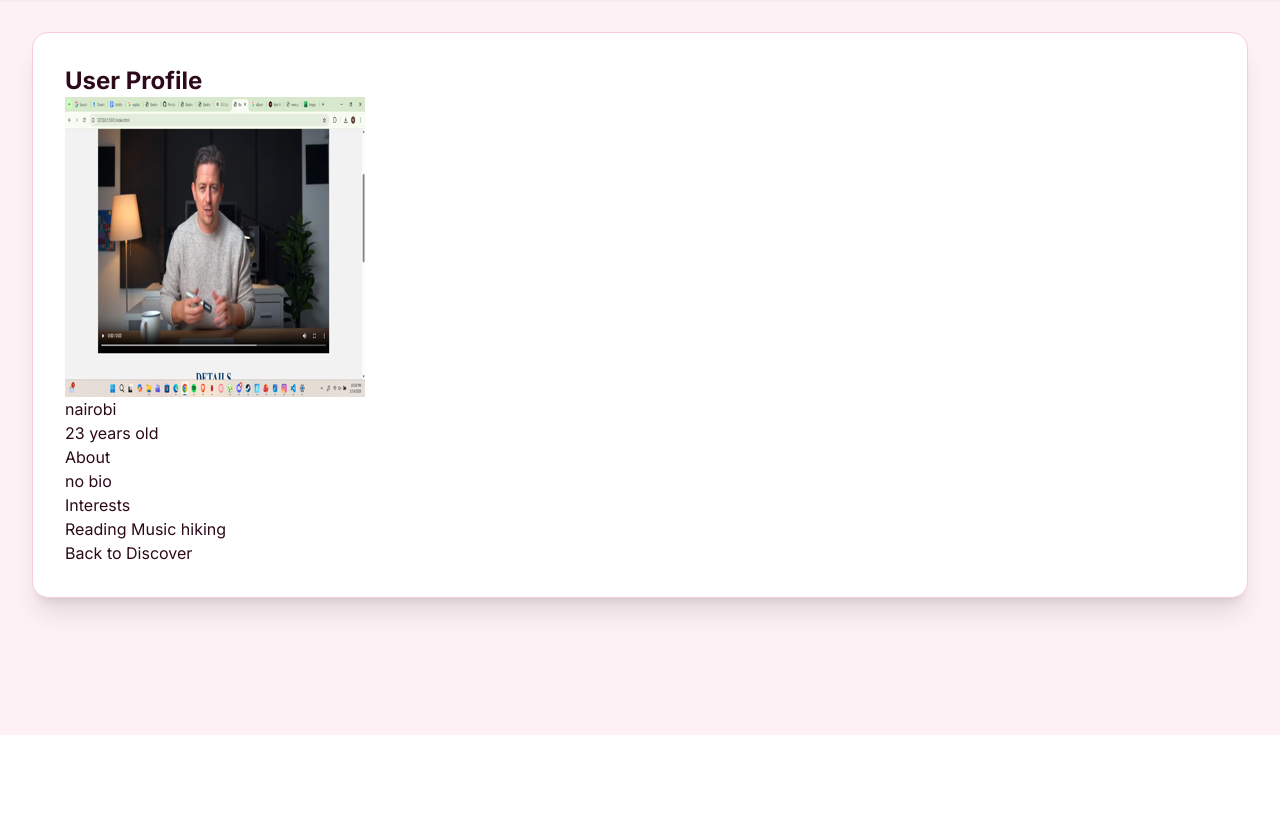
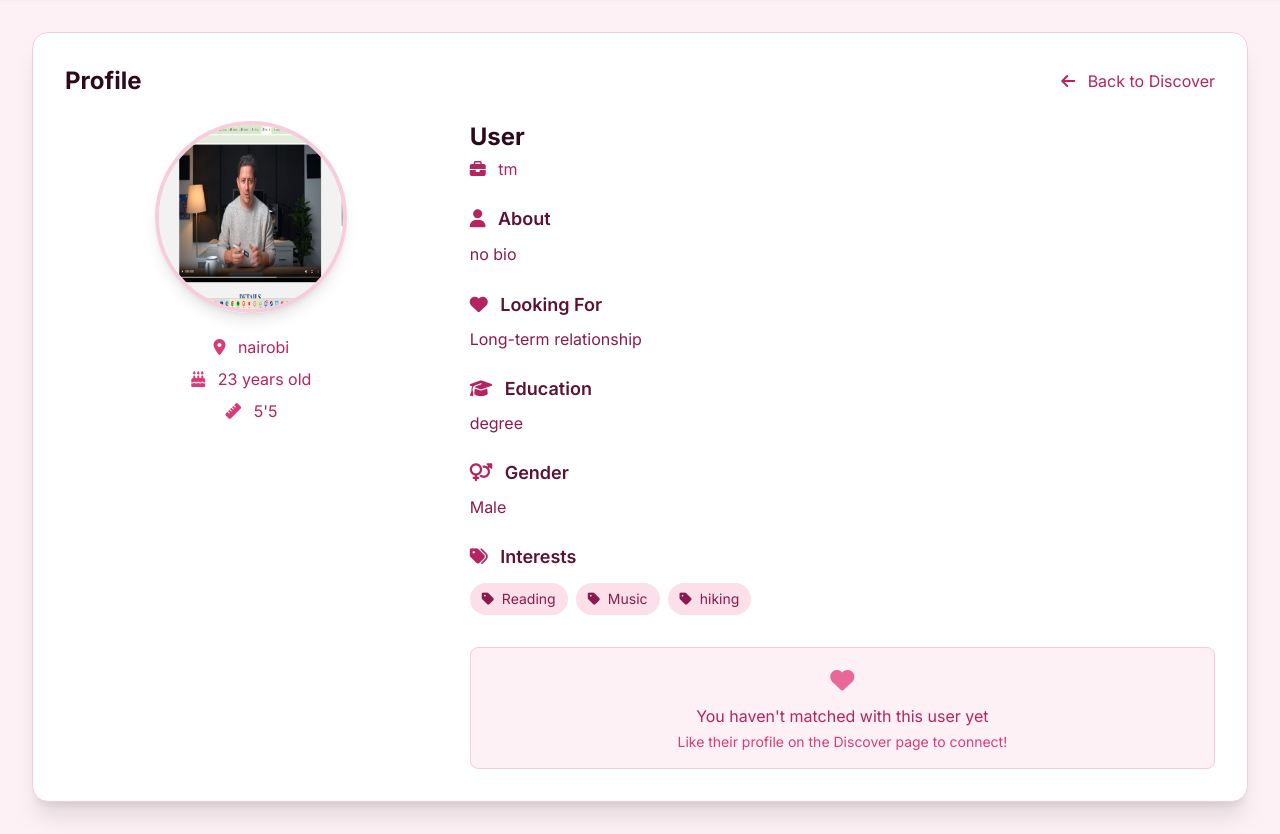
Before and after one commit to maxmillan45/Heartsync, a Flask app: a page that uses templates/view_profile.html in a window 1280 px wide. Shown: the part 65-899 px from the top of the page. Before the commit the page ends 800 px from the top, so only its background shows below. Run offline with Flask 3, Linux system fonts and the light colour scheme; a user stored in the database is signed in; data comes from the database, SQL or seed files in the repository; some libraries are stand-ins or nearby versions.

Commit message:
refactor profile view: enhance layout and improve content presentation

```diff
--- a/templates/view_profile.html
+++ b/templates/view_profile.html
@@ -4,23 +4,125 @@
 
 {% block content %}
 <div class="bg-white rounded-2xl shadow-xl p-8 border border-hs-200">
-    <h1 class="text-2xl font-bold">{{ user.full_name or 'User Profile' }}</h1>
-    {% if is_match %}
-    <a href="{{ url_for('messages') }}?match={{ user_email }}">Send Message</a>
-    {% endif %}
-    <div>
-        <img src="{{ user.avatar_url or '/static/uploads/avatars/default.jpg' }}" alt="Profile">
-        <p>{{ user.location or 'Location not specified' }}</p>
-        <p>{{ user.age or 'Age not specified' }} years old</p>
+    <div class="flex justify-between items-center mb-6">
+        <h1 class="text-2xl font-bold text-hs-900">Profile</h1>
+        <a href="{{ url_for('discover') }}" class="text-hs-600 hover:text-hs-700">
+            <i class="fas fa-arrow-left mr-2"></i> Back to Discover
+        </a>
     </div>
-    <div>
-        <h3>About</h3>
-        <p>{{ user.bio or 'No bio yet' }}</p>
-        <h3>Interests</h3>
-        {% for interest in user.interests %}
-        <span>{{ interest }}</span>
-        {% endfor %}
+
+    <div class="flex flex-col md:flex-row gap-8">
+        <!-- Profile Picture Section -->
+        <div class="md:w-1/3 text-center">
+            <div class="relative inline-block">
+                <img src="{{ user.avatar_url or '/static/uploads/avatars/default.jpg' }}"
+                     alt="Profile"
+                     class="w-48 h-48 rounded-full object-cover border-4 border-hs-200 mx-auto shadow-lg">
+            </div>
+
+            <div class="mt-4 space-y-2">
+                <p class="text-hs-600">
+                    <i class="fas fa-map-marker-alt mr-2 text-hs-500"></i>
+                    {{ user.location or 'Location not specified' }}
+                </p>
+                <p class="text-hs-600">
+                    <i class="fas fa-birthday-cake mr-2 text-hs-500"></i>
+                    {{ user.age or 'Age not specified' }} years old
+                </p>
+                {% if user.height %}
+                <p class="text-hs-600">
+                    <i class="fas fa-ruler mr-2 text-hs-500"></i>
+                    {{ user.height }}
+                </p>
+                {% endif %}
+            </div>
+        </div>
+
+        <!-- Profile Details Section -->
+        <div class="md:w-2/3">
+            <!-- Name and Match Button -->
+            <div class="flex flex-wrap justify-between items-start mb-6">
+                <div>
+                    <h2 class="text-2xl font-bold text-hs-900">{{ user.full_name or 'User' }}</h2>
+                    {% if user.occupation %}
+                    <p class="text-hs-600 mt-1">
+                        <i class="fas fa-briefcase mr-2"></i> {{ user.occupation }}
+                    </p>
+                    {% endif %}
+                </div>
+                {% if is_match %}
+                <a href="{{ url_for('messages') }}?match={{ user_email }}"
+                   class="bg-green-600 text-white px-6 py-2 rounded-lg hover:bg-green-700 transition flex items-center">
+                    <i class="fas fa-comment mr-2"></i> Send Message
+                </a>
+                {% endif %}
+            </div>
+
+            <!-- Bio Section -->
+            <div class="mb-6">
+                <h3 class="text-lg font-semibold text-hs-800 mb-2">
+                    <i class="fas fa-user mr-2 text-hs-600"></i> About
+                </h3>
+                <p class="text-hs-700 leading-relaxed">{{ user.bio or 'No bio yet' }}</p>
+            </div>
+
+            <!-- Looking For Section -->
+            {% if user.looking_for %}
+            <div class="mb-6">
+                <h3 class="text-lg font-semibold text-hs-800 mb-2">
+                    <i class="fas fa-heart mr-2 text-hs-600"></i> Looking For
+                </h3>
+                <p class="text-hs-700">{{ user.looking_for }}</p>
+            </div>
+            {% endif %}
+
+            <!-- Education Section -->
+            {% if user.education %}
+            <div class="mb-6">
+                <h3 class="text-lg font-semibold text-hs-800 mb-2">
+                    <i class="fas fa-graduation-cap mr-2 text-hs-600"></i> Education
+                </h3>
+                <p class="text-hs-700">{{ user.education }}</p>
+            </div>
+            {% endif %}
+
+            <!-- Gender Section -->
+            {% if user.gender %}
+            <div class="mb-6">
+                <h3 class="text-lg font-semibold text-hs-800 mb-2">
+                    <i class="fas fa-venus-mars mr-2 text-hs-600"></i> Gender
+                </h3>
+                <p class="text-hs-700">{{ user.gender }}</p>
+            </div>
+            {% endif %}
+
+            <!-- Interests Section -->
+            <div class="mb-6">
+                <h3 class="text-lg font-semibold text-hs-800 mb-3">
+                    <i class="fas fa-tags mr-2 text-hs-600"></i> Interests
+                </h3>
+                <div class="flex flex-wrap gap-2">
+                    {% if user.interests and user.interests|length > 0 %}
+                        {% for interest in user.interests %}
+                        <span class="bg-hs-100 text-hs-700 px-3 py-1.5 rounded-full text-sm">
+                            <i class="fas fa-tag mr-1"></i> {{ interest }}
+                        </span>
+                        {% endfor %}
+                    {% else %}
+                        <p class="text-hs-500">No interests listed</p>
+                    {% endif %}
+                </div>
+            </div>
+
+            <!-- Not Matched Message -->
+            {% if not is_match %}
+            <div class="mt-8 p-4 bg-hs-50 rounded-lg text-center border border-hs-200">
+                <i class="fas fa-heart text-hs-400 text-2xl mb-2"></i>
+                <p class="text-hs-600">You haven't matched with {{ user.full_name or 'this user' }} yet</p>
+                <p class="text-sm text-hs-500 mt-1">Like their profile on the Discover page to connect!</p>
+            </div>
+            {% endif %}
+        </div>
     </div>
-    <a href="{{ url_for('discover') }}">Back to Discover</a>
 </div>
 {% endblock %}
```
